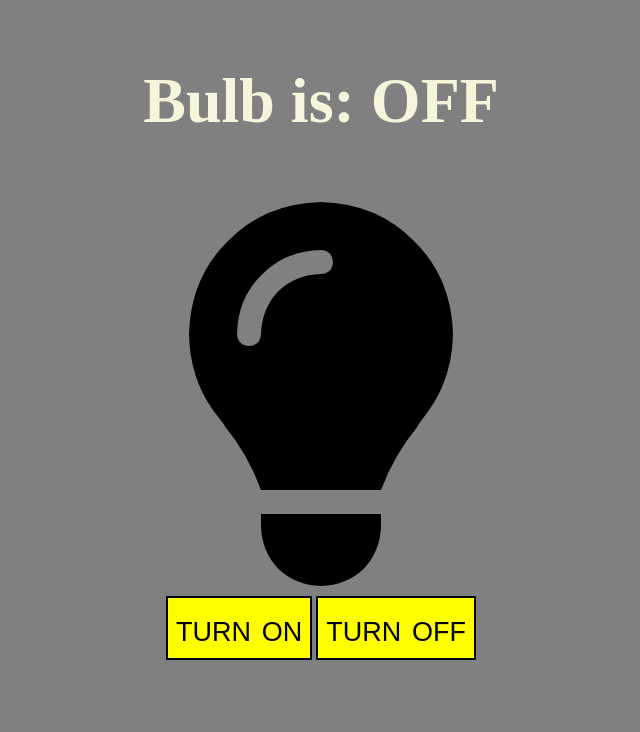
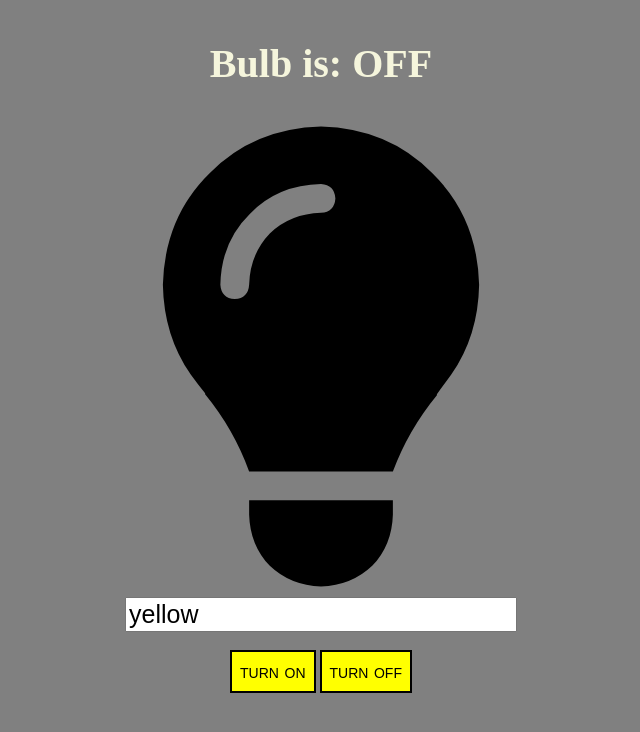
Before and after one commit to KravchukIren/The-Lamp, a plain HTML site: page index.html in a window 1280 px wide. Shown: the whole page, without its empty margins (319-959 px from the left). Drawn offline with Linux system fonts and the light colour scheme; files that its build step writes are made by us from their sources; files whose address does not match are found by name.

Commit message:
Add files via upload

```diff
--- a/index.html
+++ b/index.html
@@ -17,6 +17,15 @@
       <i class="fas fa-lightbulb"></i>
     </span>
     <br />
+    <input
+      name="color"
+      type="text"
+      value="yellow"
+      placeholder="add a valid color"
+    />
+    <br />
+    <br />
+
     <section>
       <button onclick="changeLamp()" id="turnOn">turn on</button>
       <button onclick="changeBack()" id="turnOff">turn off</button>
--- a/script.js
+++ b/script.js
@@ -1,12 +1,16 @@
 function changeLamp() {
+  let color = document.getElementsByName("color")[0].value;
+  if (!color) {
+    color = "black";
+  }
   const button = document.getElementById("turnOn");
   const pTag = document.getElementById("changeText");
   const body = document.getElementById("changeColor");
-  const lamp = document.getElementsByClassName("fas fa-lightbulb")[0];
+  const lamp = document.getElementsByClassName("fa-lightbulb")[0];
   pTag.style.color = "black";
   pTag.innerHTML = "Bulb is: ON";
   body.style.backgroundColor = "white";
-  lamp.style.color = "yellow";
+  lamp.style.color = color;
 }
 
 function changeBack() {
--- a/styles.css
+++ b/styles.css
@@ -5,21 +5,26 @@ body {
 
 p {
   font-weight: bold;
-  font-size: 5vw;
+  font-size: 40px;
   color: beige;
 }
 
 button {
   background: yellow;
   border: black 2px solid;
-  font-size: 3vw;
+  font-size: 20px;
   font-family: Arial, Helvetica, sans-serif;
   font-variant: small-caps;
   padding: 8px;
 }
 
+input {
+  font-size: 25px;
+  width: 30vw;
+}
+
 .fas {
-  font-size: 30vw;
+  font-size: 460px;
   font-weight: 900, solid;
 
   padding-bottom: 10px;
```
